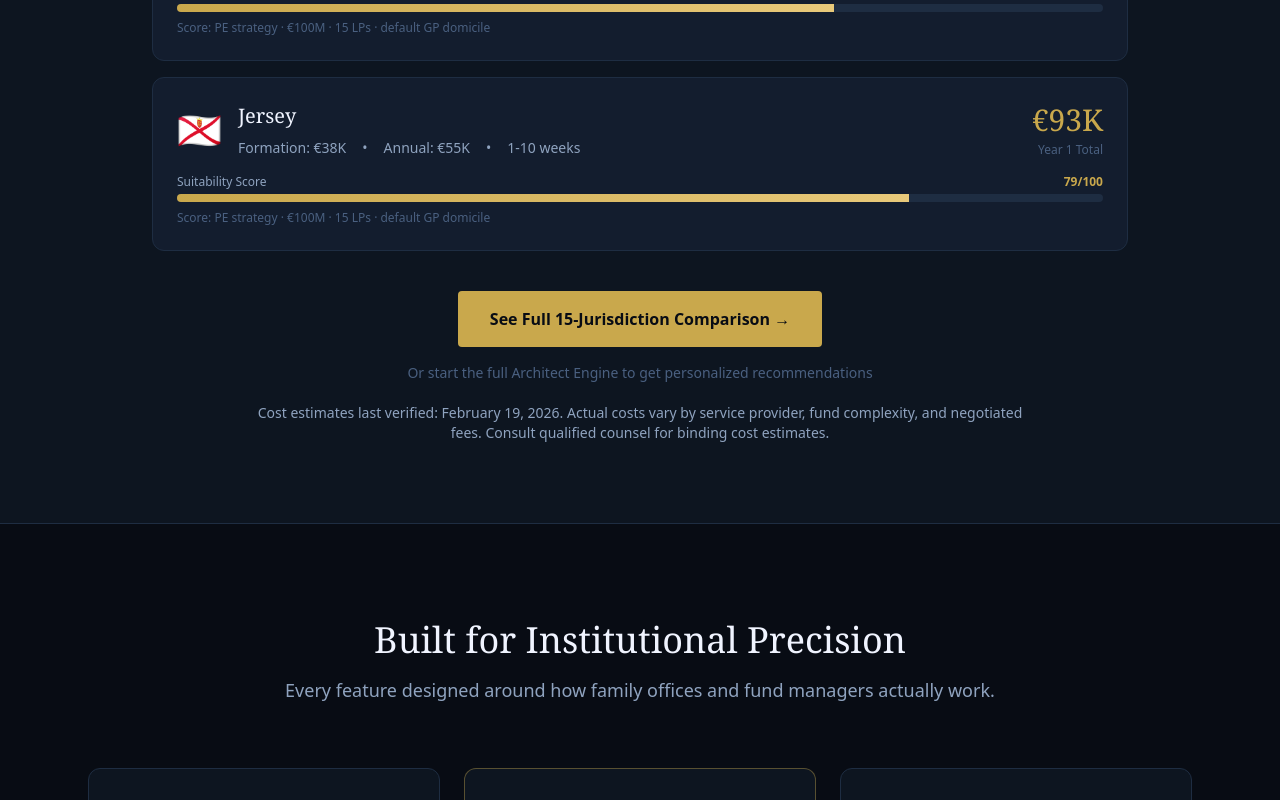
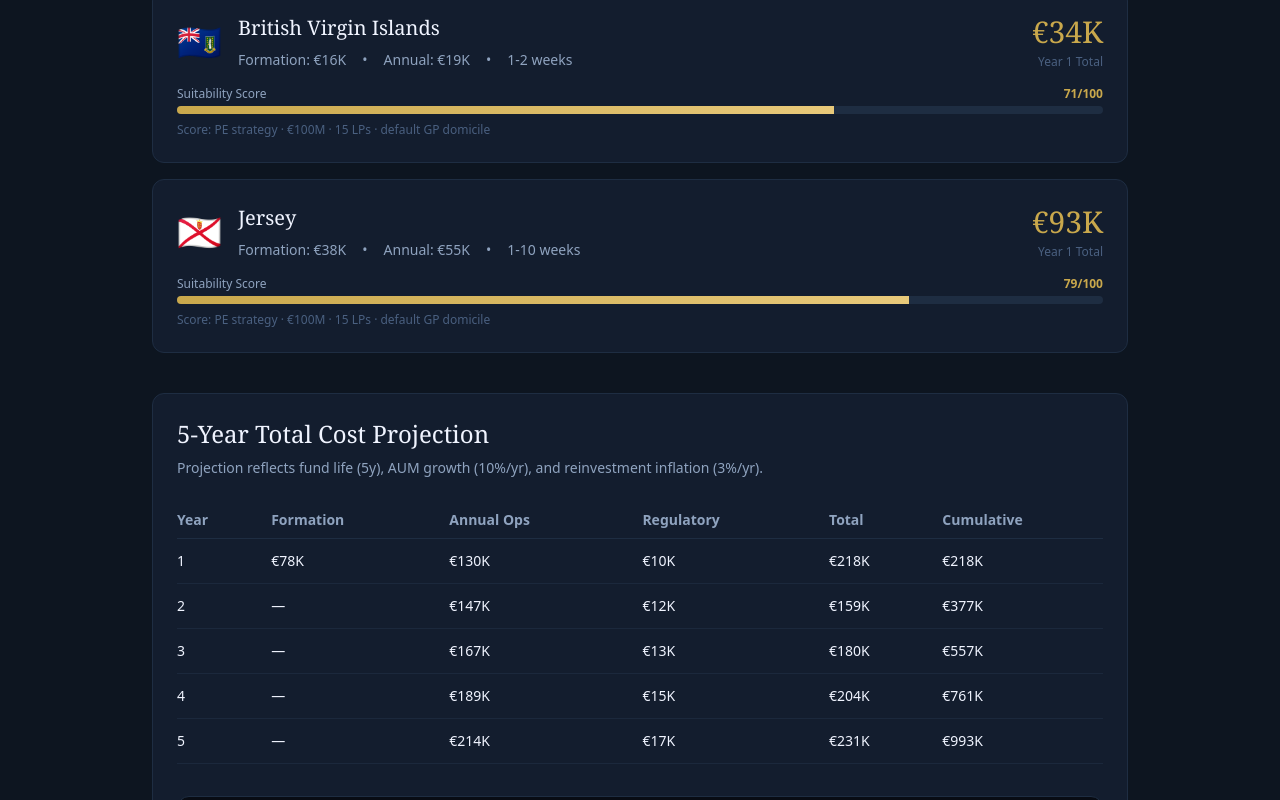
Before and after one commit to hugelifecy-arch/GNCO-2.0, a Next.js app in the folder gnco-platform/: page / in a window 1280 px wide. Shown: the part 2000-2800 px from the top of the page. Built offline with nearby package versions, Linux system fonts and the light colour scheme; no server answers.

Commit message:
Enhance homepage calculator with 5-year TCO projection

```diff
--- a/gnco-platform/src/components/landing/InstantCostCalculator.tsx
+++ b/gnco-platform/src/components/landing/InstantCostCalculator.tsx
@@ -2,6 +2,16 @@
 
 import { useMemo, useState } from 'react'
 import Link from 'next/link'
+import {
+  CartesianGrid,
+  Legend,
+  Line,
+  LineChart,
+  ResponsiveContainer,
+  Tooltip,
+  XAxis,
+  YAxis,
+} from 'recharts'
 import { JURISDICTIONS } from '@/lib/jurisdiction-data'
 import { scoreJurisdiction, type FundStrategy } from '@/lib/jurisdiction-scoring'
 import { trackEvent } from '@/lib/analytics'
@@ -20,6 +30,11 @@ export function InstantCostCalculator() {
   const [fundSize, setFundSize] = useState(100)
   const [lpCount, setLpCount] = useState(15)
   const [strategy, setStrategy] = useState<FundStrategy>('private-equity')
+  const [fundLife, setFundLife] = useState<5 | 7 | 10>(5)
+  const [aumGrowthRate, setAumGrowthRate] = useState<0 | 10 | 25>(10)
+  const reinvestmentRate = 3
+
+  const lastVerifiedDate = 'February 19, 2026'
 
   const handleFundSizeChange = (value: number) => {
     setFundSize(value)
@@ -71,6 +86,10 @@ export function InstantCostCalculator() {
         annualCost *= strategyMultiplier[strategy]
         if (fundSize > 250) annualCost *= 1.2
 
+        const regulatoryCost = Math.round(
+          annualCost * (j.taxTreatyStrength === 'high' ? 0.08 : j.taxTreatyStrength === 'medium' ? 0.1 : 0.12)
+        )
+
         const totalYear1 = formationCost + annualCost
 
         const score = scoreJurisdiction(j.id, { fundSize, lpCount, strategy })
@@ -83,6 +102,7 @@ export function InstantCostCalculator() {
             flag: j.flag,
             formationCost: Math.round(formationCost),
             annualCost: Math.round(annualCost),
+            regulatoryCost,
             totalYear1: Math.round(totalYear1),
             score,
             timeline: `${j.setupTimeWeeks.min}-${j.setupTimeWeeks.max} weeks`,
@@ -95,6 +115,81 @@ export function InstantCostCalculator() {
       (jurisdiction): jurisdiction is NonNullable<typeof jurisdiction> => Boolean(jurisdiction)
     )
   }, [fundSize, lpCount, strategy])
+
+  const projectionData = useMemo(() => {
+    return topJurisdictions.map((jurisdiction) => {
+      const yearly = Array.from({ length: 5 }, (_, yearIndex) => {
+        const year = yearIndex + 1
+        const growthFactor = Math.pow(1 + aumGrowthRate / 100, yearIndex)
+        const inflationFactor = Math.pow(1 + reinvestmentRate / 100, yearIndex)
+        const formation = year === 1 ? jurisdiction.formationCost : 0
+        const annualOps = Math.round(jurisdiction.annualCost * growthFactor * inflationFactor)
+        const regulatory = Math.round(jurisdiction.regulatoryCost * growthFactor * inflationFactor)
+        const total = formation + annualOps + regulatory
+
+        return {
+          year,
+          formation,
+          annualOps,
+          regulatory,
+          total,
+        }
+      })
+
+      let runningCumulative = 0
+      const yearlyWithCumulative = yearly.map((row) => {
+        runningCumulative += row.total
+        return {
+          ...row,
+          cumulative: runningCumulative,
+        }
+      })
+
+      return {
+        ...jurisdiction,
+        yearly: yearlyWithCumulative,
+      }
+    })
+  }, [aumGrowthRate, reinvestmentRate, topJurisdictions])
+
+  const comparisonChartData = useMemo(
+    () =>
+      Array.from({ length: 5 }, (_, yearIndex) => {
+        const year = yearIndex + 1
+        const dataPoint: Record<string, number | string> = { year: `Year ${year}` }
+
+        projectionData.forEach((jurisdiction) => {
+          dataPoint[jurisdiction.name] = jurisdiction.yearly[yearIndex]?.cumulative ?? 0
+        })
+
+        return dataPoint
+      }),
+    [projectionData]
+  )
+
+  const insight = useMemo(() => {
+    const ireland = projectionData.find((item) => item.id === 'ireland')
+    const luxembourg = projectionData.find((item) => item.id === 'luxembourg')
+
+    if (!ireland || !luxembourg) {
+      return null
+    }
+
+    const irelandOps = ireland.yearly.reduce((sum, year) => sum + year.annualOps + year.regulatory, 0)
+    const luxOps = luxembourg.yearly.reduce((sum, year) => sum + year.annualOps + year.regulatory, 0)
+    const opsSavings = Math.max(0, luxOps - irelandOps)
+
+    const taxEfficiencyDelta = Math.round(
+      fundSize * 1_000_000 * (fundLife / 5) * (1 + aumGrowthRate / 100) * 0.0004
+    )
+    const netAdvantage = taxEfficiencyDelta - opsSavings
+
+    return {
+      opsSavings,
+      taxEfficiencyDelta,
+      netAdvantage,
+    }
+  }, [aumGrowthRate, fundLife, fundSize, projectionData])
 
   const scoreContext = `Score: ${STRATEGY_LABEL[strategy]} strategy · €${fundSize}M · ${lpCount} LPs · default GP domicile`
 
@@ -168,6 +263,45 @@ export function InstantCostCalculator() {
               <option value="private-credit">Private Credit</option>
             </select>
           </div>
+
+          <div className="mt-6 grid gap-6 md:grid-cols-3">
+            <div>
+              <label className="mb-2 block font-sans text-sm text-text-secondary">Fund Life</label>
+              <select
+                value={fundLife}
+                onChange={(e) => setFundLife(Number(e.target.value) as 5 | 7 | 10)}
+                className="w-full rounded-sm border border-bg-border bg-bg-primary px-4 py-3 text-text-primary focus:border-accent-gold focus:outline-none"
+              >
+                <option value={5}>5 years</option>
+                <option value={7}>7 years</option>
+                <option value={10}>10 years</option>
+              </select>
+            </div>
+
+            <div>
+              <label className="mb-2 block font-sans text-sm text-text-secondary">
+                Expected AUM Growth Rate
+              </label>
+              <select
+                value={aumGrowthRate}
+                onChange={(e) => setAumGrowthRate(Number(e.target.value) as 0 | 10 | 25)}
+                className="w-full rounded-sm border border-bg-border bg-bg-primary px-4 py-3 text-text-primary focus:border-accent-gold focus:outline-none"
+              >
+                <option value={0}>0% / year</option>
+                <option value={10}>10% / year</option>
+                <option value={25}>25% / year</option>
+              </select>
+            </div>
+
+            <div>
+              <label className="mb-2 block font-sans text-sm text-text-secondary">
+                Reinvestment Rate (Cost Escalation)
+              </label>
+              <div className="rounded-sm border border-bg-border bg-bg-primary px-4 py-3 text-text-primary">
+                {reinvestmentRate}% annual inflation
+              </div>
+            </div>
+          </div>
         </div>
 
         <div className="space-y-4">
@@ -225,6 +359,85 @@ export function InstantCostCalculator() {
           ))}
         </div>
 
+        <div className="mt-10 rounded-lg border border-bg-border bg-bg-elevated p-6">
+          <h3 className="font-serif text-2xl text-text-primary">5-Year Total Cost Projection</h3>
+          <p className="mt-2 text-sm text-text-secondary">
+            Projection reflects fund life ({fundLife}y), AUM growth ({aumGrowthRate}%/yr), and
+            reinvestment inflation ({reinvestmentRate}%/yr).
+          </p>
+
+          {projectionData[0] && (
+            <div className="mt-6 overflow-x-auto">
+              <table className="w-full min-w-[700px] border-collapse text-left text-sm">
+                <thead>
+                  <tr className="border-b border-bg-border text-text-secondary">
+                    <th className="py-2 pr-4">Year</th>
+                    <th className="py-2 pr-4">Formation</th>
+                    <th className="py-2 pr-4">Annual Ops</th>
+                    <th className="py-2 pr-4">Regulatory</th>
+                    <th className="py-2 pr-4">Total</th>
+                    <th className="py-2">Cumulative</th>
+                  </tr>
+                </thead>
+                <tbody>
+                  {projectionData[0].yearly.map((row) => (
+                    <tr key={row.year} className="border-b border-bg-border/70 text-text-primary">
+                      <td className="py-3 pr-4">{row.year}</td>
+                      <td className="py-3 pr-4">
+                        {row.formation > 0 ? formatCurrency(row.formation, true) : '—'}
+                      </td>
+                      <td className="py-3 pr-4">{formatCurrency(row.annualOps, true)}</td>
+                      <td className="py-3 pr-4">{formatCurrency(row.regulatory, true)}</td>
+                      <td className="py-3 pr-4">{formatCurrency(row.total, true)}</td>
+                      <td className="py-3">{formatCurrency(row.cumulative, true)}</td>
+                    </tr>
+                  ))}
+                </tbody>
+              </table>
+            </div>
+          )}
+
+          <div className="mt-8 h-80 rounded-lg border border-bg-border bg-bg-primary p-4">
+            <ResponsiveContainer width="100%" height="100%">
+              <LineChart data={comparisonChartData}>
+                <CartesianGrid strokeDasharray="3 3" stroke="#2b313d" />
+                <XAxis dataKey="year" stroke="#97A3B6" />
+                <YAxis
+                  stroke="#97A3B6"
+                  tickFormatter={(value) => `€${Math.round(Number(value) / 1000)}K`}
+                />
+                <Tooltip formatter={(value) => formatCurrency(Number(value), true)} />
+                <Legend />
+                {projectionData.map((jurisdiction, index) => (
+                  <Line
+                    key={jurisdiction.id}
+                    type="monotone"
+                    dataKey={jurisdiction.name}
+                    stroke={index === 0 ? '#D3AF37' : index === 1 ? '#6AB6FF' : '#7ED957'}
+                    strokeWidth={3}
+                    dot={false}
+                  />
+                ))}
+              </LineChart>
+            </ResponsiveContainer>
+          </div>
+
+          {insight && (
+            <div className="mt-6 rounded-md border border-accent-gold/35 bg-accent-gold/10 p-5">
+              <h4 className="font-semibold text-accent-gold">Net Present Value of Jurisdiction Choice</h4>
+              <p className="mt-2 text-sm text-text-primary">
+                By choosing Ireland over Luxembourg for your {STRATEGY_LABEL[strategy]} fund
+                profile, you save an estimated {formatCurrency(insight.opsSavings, true)} over 5
+                years in operational costs. The tax efficiency difference offsets this by
+                approximately {formatCurrency(insight.taxEfficiencyDelta, true)} — giving
+                Luxembourg a net{' '}
+                {insight.netAdvantage >= 0 ? formatCurrency(insight.netAdvantage, true) : '€0'}
+                {' '}advantage over 5 years.
+              </p>
+            </div>
+          )}
+        </div>
+
         <div className="mt-10 text-center">
           <Link
             href="/coverage"
@@ -236,9 +449,8 @@ export function InstantCostCalculator() {
             Or start the full Architect Engine to get personalized recommendations
           </p>
           <p className="mx-auto mt-5 max-w-3xl text-sm text-text-secondary">
-            Cost estimates last verified: February 19, 2026. Actual costs vary by service provider,
-            fund complexity, and negotiated fees. Consult qualified counsel for binding cost
-            estimates.
+            Cost projections are estimates based on market data as of {lastVerifiedDate}. Actual
+            costs vary. Consult service providers for binding quotes.
           </p>
         </div>
       </div>
```
